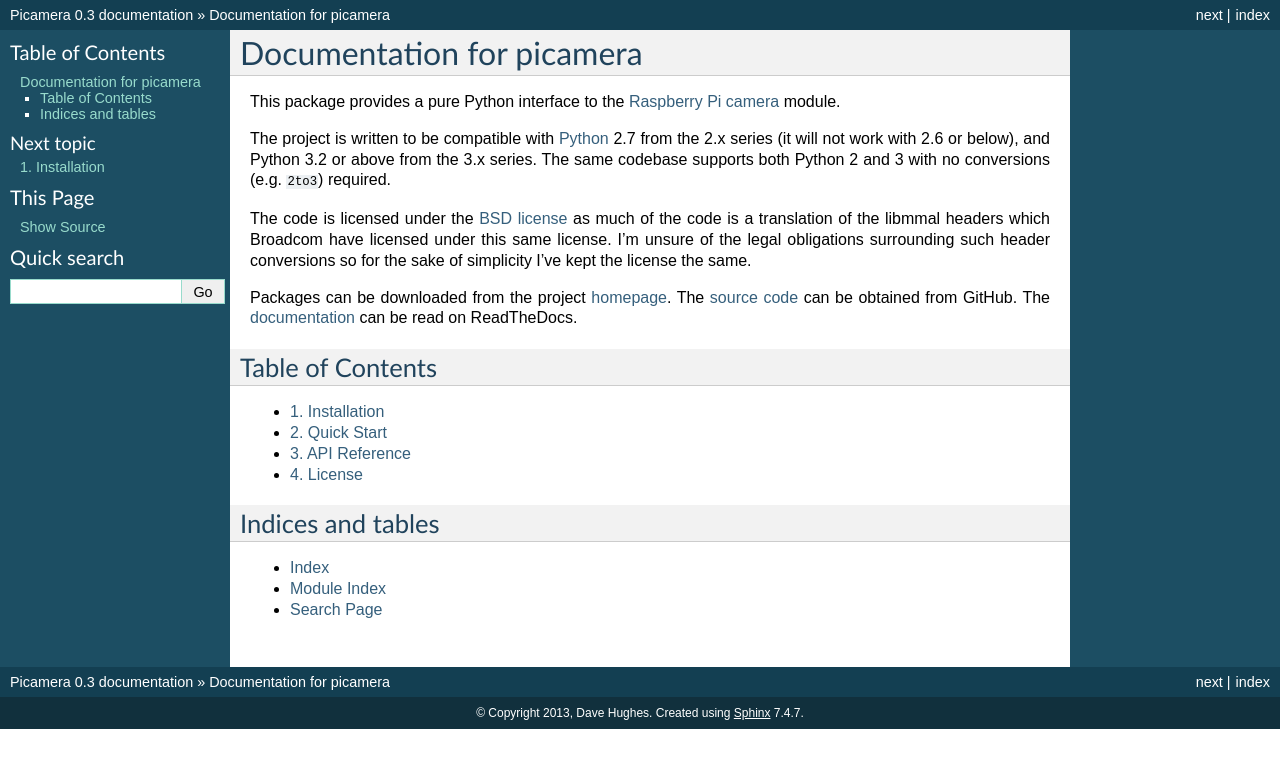
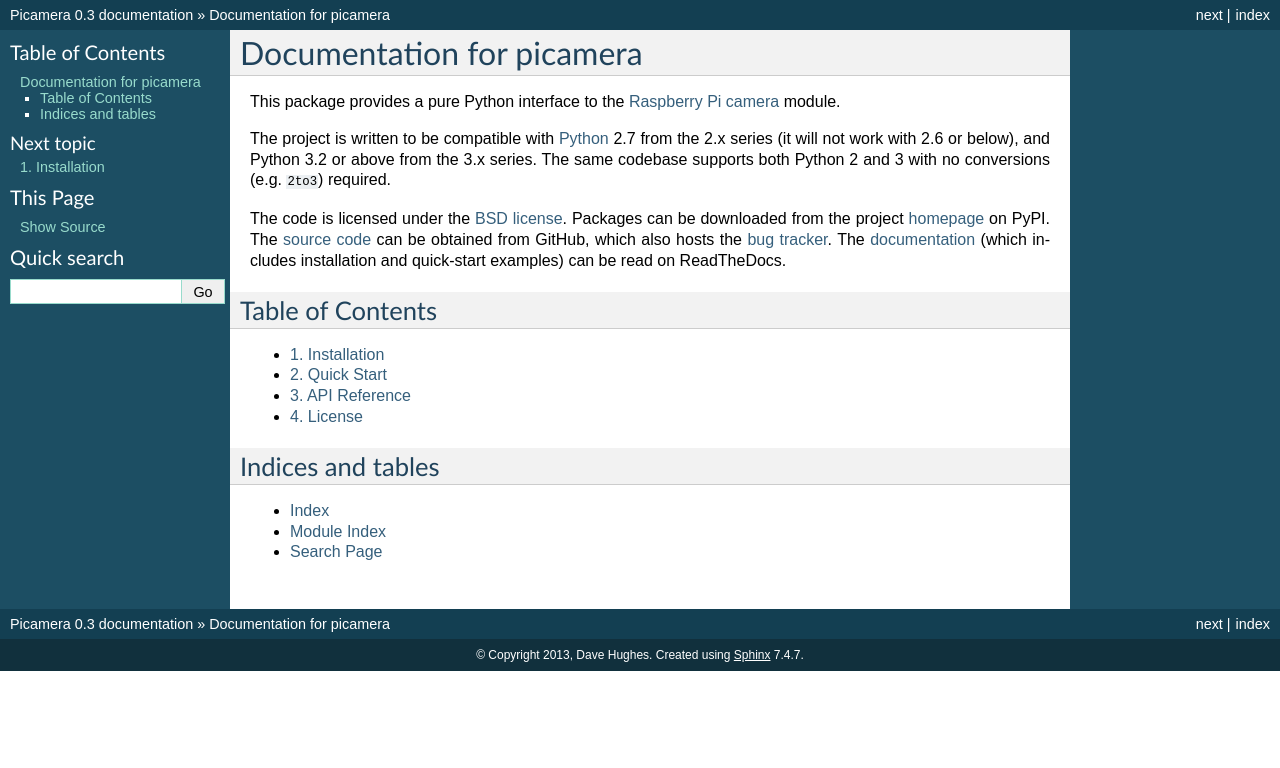
Before and after one commit to waveform80/picamera, a Sphinx documentation site: the page built from docs/index.rst, in a window 1280 px wide. Shown: the top 768 px of the page. Built offline with Sphinx 7.4.7, drawn with Linux system fonts in a browser that asks for light colours.

Commit message:
Doc updates
Added link to bug tracker, removed license ramblings, corrected homepage
link

```diff
--- a/docs/index.rst
+++ b/docs/index.rst
@@ -12,13 +12,10 @@
 series. The same codebase supports both Python 2 and 3 with no conversions
 (e.g. ``2to3``) required.
 
-The code is licensed under the `BSD license`_ as much of the code is a
-translation of the libmmal headers which Broadcom have licensed under this same
-license. I'm unsure of the legal obligations surrounding such header
-conversions so for the sake of simplicity I've kept the license the same.
-
-Packages can be downloaded from the project `homepage`_. The `source code`_
-can be obtained from GitHub. The `documentation`_ can be read on ReadTheDocs.
+The code is licensed under the `BSD license`_. Packages can be downloaded from
+the project `homepage`_ on PyPI. The `source code`_ can be obtained from
+GitHub, which also hosts the `bug tracker`_. The `documentation`_ (which
+includes installation and quick-start examples) can be read on ReadTheDocs.
 
 
 Table of Contents
@@ -46,7 +43,8 @@
 .. _camera: http://www.raspberrypi.org/camera
 .. _homepage: https://pypi.python.org/pypi/picamera/
 .. _documentation: http://picamera.readthedocs.org/
-.. _source code: https://github.com/waveform80/picamera.git
+.. _source code: https://github.com/waveform80/picamera
+.. _bug tracker: https://github.com/waveform80/picamera/issues
 .. _Python: http://python.org/
 .. _BSD license: http://opensource.org/licenses/BSD-3-Clause
 .. _Pull requests: https://github.com/waveform80/picamera.git
```
Also changed, not shown: README.rst (+6 -13 lines).
